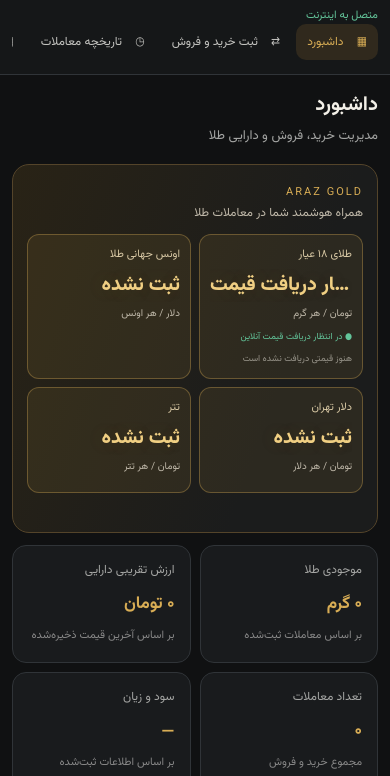
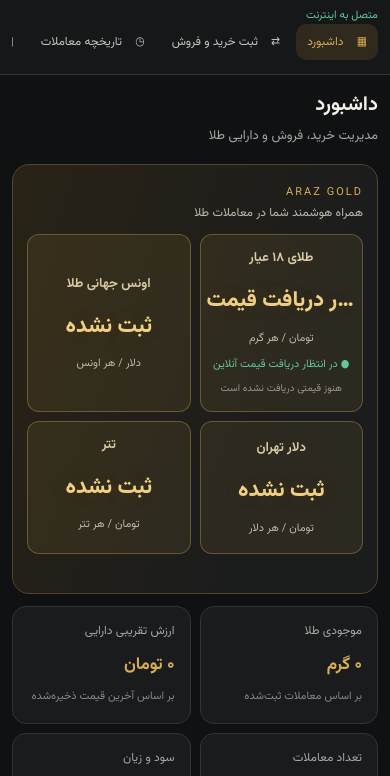
Before and after one commit to arsalanferaghat/Araz-Gold, a plain HTML site: page index.html in a window 390 px wide. Shown: the part 68-844 px from the top of the page. Drawn offline with Linux system fonts and the light colour scheme; no server answers.

Commit message:
Update style.css

```diff
--- a/style.css
+++ b/style.css
@@ -1249,3 +1249,101 @@ footer a:hover {
         font-size: 16px;
     }
 }
+
+
+/* بزرگ‌نمایی حداکثری قیمت‌های داشبورد */
+.hero-prices {
+    display: grid;
+    grid-template-columns: repeat(4, minmax(0, 1fr));
+    gap: 12px;
+    width: 100%;
+    max-width: none;
+}
+
+.hero-price {
+    min-width: 0;
+    min-height: 145px;
+    padding: 18px 10px;
+    display: flex;
+    flex-direction: column;
+    justify-content: center;
+    align-items: center;
+    text-align: center;
+    overflow: hidden;
+}
+
+.hero-price-title {
+    font-size: 15px;
+    font-weight: 700;
+    margin-bottom: 10px;
+}
+
+.hero-price strong {
+    display: block;
+    width: 100%;
+    font-size: clamp(24px, 2.5vw, 38px);
+    font-weight: 900;
+    line-height: 1.8;
+    white-space: nowrap;
+    text-align: center;
+    font-variant-numeric: tabular-nums;
+}
+
+.hero-price-info {
+    font-size: 12px;
+    margin-top: 5px;
+}
+
+.hero-price-status {
+    font-size: 11px;
+}
+
+.hero-price-updated {
+    font-size: 10px;
+}
+
+/* تبلت و صفحه‌های متوسط */
+@media (max-width: 1050px) {
+    .hero-prices {
+        grid-template-columns: repeat(2, minmax(0, 1fr));
+    }
+
+    .hero-price strong {
+        font-size: clamp(25px, 4vw, 36px);
+    }
+}
+
+/* گوشی */
+@media (max-width: 650px) {
+    .hero-prices {
+        grid-template-columns: repeat(2, minmax(0, 1fr));
+        gap: 9px;
+    }
+
+    .hero-price {
+        min-height: 125px;
+        padding: 13px 6px;
+    }
+
+    .hero-price-title {
+        font-size: 13px;
+    }
+
+    .hero-price strong {
+        font-size: clamp(21px, 5.5vw, 30px);
+    }
+
+    .hero-price-info {
+        font-size: 11px;
+    }
+}
+
+@media (max-width: 380px) {
+    .hero-price strong {
+        font-size: 20px;
+    }
+
+    .hero-price-title {
+        font-size: 11px;
+    }
+}
```
